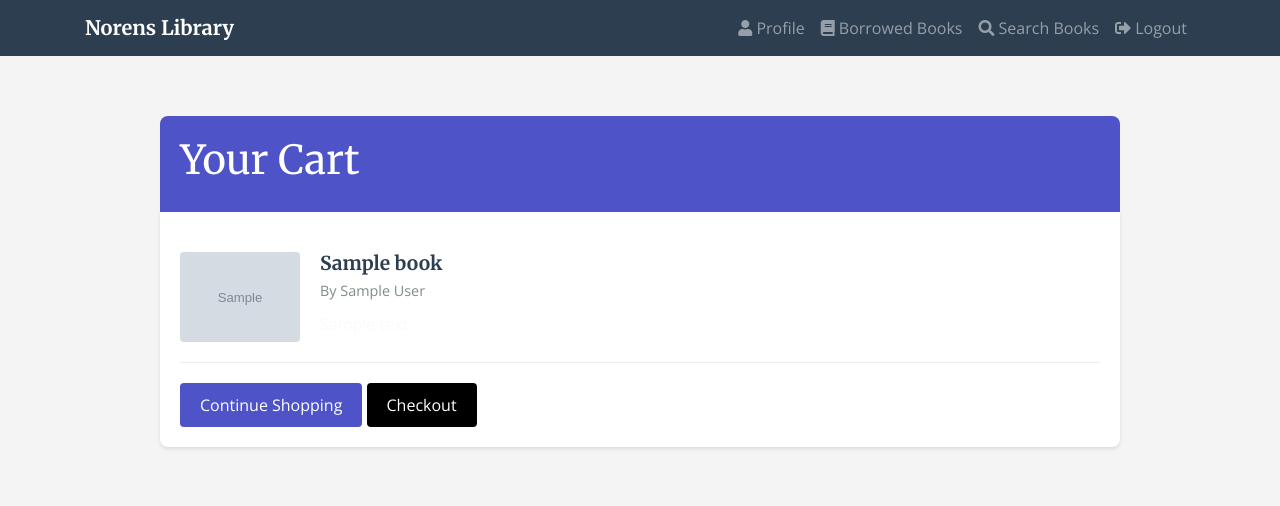
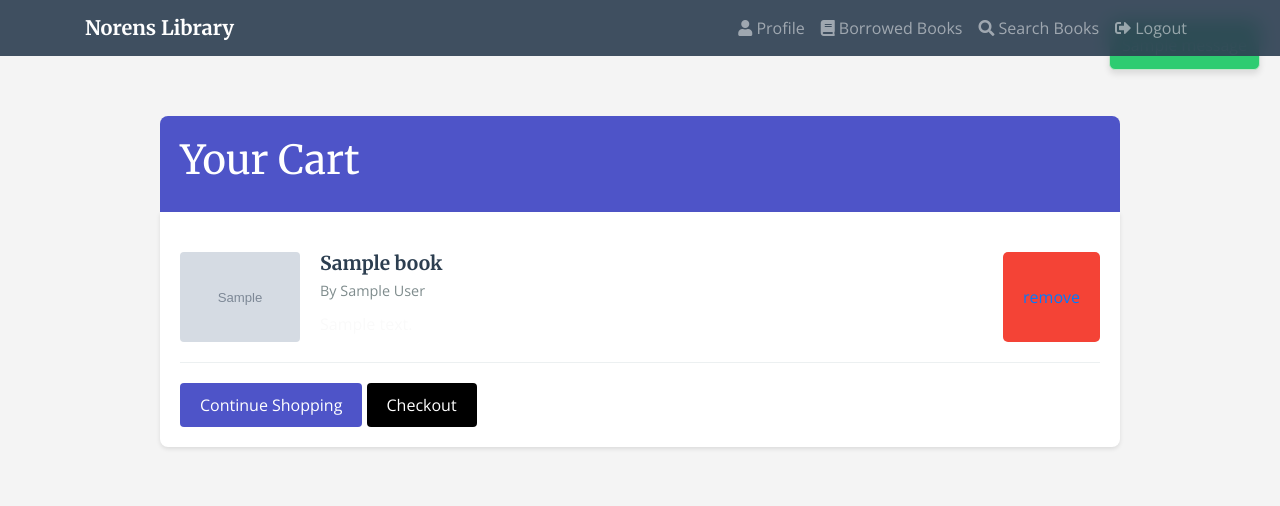
Before and after one commit to vishalnor/library-management-system, a Flask app: page /cart in a window 1280 px wide. Shown: the top 506 px of the page. Run offline with Flask 3, Linux system fonts and the light colour scheme; a user stored in the database is signed in; tables that the repository leaves empty hold one stand-in row (values such as "Sample post"); grey boxes marked "Sample" are stand-in pictures; one stand-in notice (Sample message) is shown.

Commit message:
bug fixed at add to cart also updated ui

```diff
--- a/app/routes.py
+++ b/app/routes.py
@@ -83,58 +83,60 @@
         books = response.json().get("items", [])
     return render_template("search.html", books=books)
 
-
-@app.route("/add_to_cart/<book_id>", methods=["GET", "POST"])
+@app.route("/add_to_cart/<book_id>", methods=["POST", "GET"])
 @login_required
 def add_to_cart(book_id):
     try:
+        # Fetch book details from Google Books API
         response = requests.get(
             f"https://www.googleapis.com/books/v1/volumes/{book_id}?key={os.getenv('GOOGLE_BOOKS_API_KEY')}"
         )
         response.raise_for_status()  # This will raise an HTTPError for bad responses
-        book = response.json()
+        book_data = response.json()
 
-        volume_info = book.get("volumeInfo", {})
-        id = book_id
+        volume_info = book_data.get("volumeInfo", {})
         title = volume_info.get("title", "No Title")
         authors = ", ".join(volume_info.get("authors", ["No Authors"]))
         description = volume_info.get("description", "No Description")
         image = volume_info.get("imageLinks", {}).get("thumbnail")
         print("Image", image)
-        # Save book information to the database
-        new_book = Book(
-            google_id=id,
-            title=title,
-            authors=authors,
-            description=description,
-            image=image,
-        )
-        db.session.add(new_book)
-        db.session.commit()
-        print("new book:", new_book)
-        # Check if the book is already in the cart
-        book = Book.query.filter_by(google_id=id).first()
 
-        if book:
-            # Check if the book is already in the user's cart
-            existing_cart_item = CartItem.query.filter_by(
-                user_id=current_user.id, book_id=book.id
-            ).first()
+        # Check if the book already exists in the database
+        book = Book.query.filter_by(google_id=book_id).first()
 
-            if not existing_cart_item:
-                # Add the book to the cart
-                new_cart_item = CartItem(user_id=current_user.id, book_id=book.id)
-                db.session.add(new_cart_item)
-                db.session.commit()
-                print("Book added to cart")
-            else:
-                print("The book is already in the user's cart")
+        if not book:
+            # If the book does not exist, create a new one
+            book = Book(
+                google_id=book_id,
+                title=title,
+                authors=authors,
+                description=description,
+                image=image,
+            )
+            db.session.add(book)
+            db.session.commit()
+            print("New book added to database:", book)
+        # Check if the book is already in the user's cart
+        existing_cart_item = CartItem.query.filter_by(
+            user_id=current_user.id, book_id=book.id
+        ).first()
+
+        if not existing_cart_item:
+            # If the book is not in the cart, add it
+            new_cart_item = CartItem(user_id=current_user.id, book_id=book.id)
+            db.session.add(new_cart_item)
+            db.session.commit()
+            flash("Book added to cart.", "success")
+            print("Book added to cart")
         else:
-            print("Book not found")
+            flash("The book is already in your cart.", "info")
+            print("The book is already in the user's cart")
 
     except requests.exceptions.RequestException as e:
+        flash(f"HTTP Request failed: {e}", "error")
         print(f"HTTP Request failed: {e}")
     except Exception as e:
+        flash(f"An unexpected error occurred: {e}", "error")
         print(f"An unexpected error occurred: {e}")
 
     return redirect(url_for("cart"))
@@ -195,6 +197,16 @@
     # Render the checkout page for GET request
     return render_template("checkout.html")
 
+@home.route("/remove_book/<book_id>", methods=["GET", "POST"])
+@login_required
+def remove_book(book_id):
+    book = CartItem.query.filter_by(book_id=book_id).first()
+
+    print(book)
+    db.session.delete(book)
+    db.session.commit()
+    flash("Book Removed", "success")
+    return redirect(url_for("cart"))
 
 @home.route("/profile")
 @login_required
--- a/app/templates/base.html
+++ b/app/templates/base.html
@@ -17,6 +17,26 @@
       href="https://cdn.jsdelivr.net/npm/bootstrap@4.6.0/dist/css/bootstrap.min.css"
     />
     <style>
+      :root {
+        --primary-color: #4e54c8;
+        --secondary-color: #f5f7fa;
+        --text-color: #333;
+        --error-color: #e74c3c;
+        --success-color: #2ecc71;
+      }
+
+      main.container {
+        animation: fadeIn 0.5s ease-out;
+      }
+
+      @keyframes fadeIn {
+        from {
+          opacity: 0;
+        }
+        to {
+          opacity: 1;
+        }
+      }
       body {
         font-family: "Open Sans", sans-serif;
         padding-top: 56px; /* Height of navbar */
@@ -58,13 +78,12 @@
         align-items: center;
         z-index: 9999;
       }
-
       .loader {
-        border: 5px solid #f3f3f3;
-        border-top: 5px solid #3498db;
+        border: 3px solid var(--background-color);
+        border-top: 3px solid var(--primary-color);
         border-radius: 50%;
-        width: 50px;
-        height: 50px;
+        width: 40px;
+        height: 40px;
         animation: spin 1s linear infinite;
       }
 
@@ -84,74 +103,76 @@
         --text-color: #333;
       }
 
+      .navbar {
+  background-color: rgba(44, 62, 80, 0.9);
+  backdrop-filter: blur(10px);
+}
+
+h1, h2, h3, h4, h5, h6 {
+  font-family: 'Merriweather', serif;
+}
+
       body {
         font-family: "Poppins", sans-serif;
       }
 
       .alert {
         position: fixed;
-        top: 50px;
+        top: 20px;
         right: 20px;
-        z-index: 1000;
-        padding: 10px 20px;
-        border-radius: 5px;
-        opacity: 0;
-        transform: translateY(-20px);
-        transition: opacity 0.5s, transform 0.5s;
+        max-width: 300px;
+        padding: 15px 20px;
+        border-radius: 8px;
+        box-shadow: 0 4px 6px rgba(0, 0, 0, 0.1);
+        animation: slideIn 0.5s ease-out;
       }
 
-      .alert.show {
-        opacity: 1;
-        transform: translateY(0);
+      @keyframes slideIn {
+        from {
+          transform: translateX(100%);
+          opacity: 0;
+        }
+        to {
+          transform: translateX(0);
+          opacity: 1;
+        }
+      }
+      .alert {
+        padding: 12px;
+        border-radius: 6px;
+        margin-bottom: 20px;
+        text-align: center;
+        font-weight: 500;
+      }
+
+      .btn-primary {
+        background-color: var(--primary-color);
+        border: none;
+        transition: all 0.3s ease;
+      }
+      .btn-primary:hover {
+        background-color: darken(var(--primary-color), 10%);
+        transform: translateY(-2px);
+        box-shadow: 0 4px 6px rgba(0, 0, 0, 0.1);
       }
 
       .alert-success {
         background-color: var(--success-color);
         color: #ffffff;
-        border-color: var(--success-color);
       }
 
       .alert-danger {
         background-color: var(--error-color);
         color: #ffffff;
-        border-color: var(--error-color);
-      }
-
-      .alert-dismissible .close {
-        position: absolute;
-        top: 30px;
-        right: 0;
-        padding: 0.75rem 1.25rem;
-        color: inherit;
-      }
-
-      .alert-dismissible .close:hover {
-        color: #000;
-        text-decoration: none;
       }
     </style>
     {% block head %}{% endblock %}
   </head>
   <body>
-    <div id="flash-container">
-      {% with messages = get_flashed_messages(with_categories=true) %} {% if
-      messages %} {% for category, message in messages %}
-      <div
-        class="alert alert-{{ category }} alert-dismissible fade show"
-        role="alert"
-      >
-        {{ message }}
-        <button
-          type="button"
-          class="close"
-          data-dismiss="alert"
-          aria-label="Close"
-        >
-          <span aria-hidden="true">&times;</span>
-        </button>
-      </div>
-      {% endfor %} {% endif %} {% endwith %}
-    </div>
+    {% with messages = get_flashed_messages(with_categories=true) %} {% if
+    messages %} {% for category, message in messages %}
+    <div class="alert alert-{{ category }}">{{ message }}</div>
+    {% endfor %} {% endif %} {% endwith %}
     <div id="loading-overlay" style="display: none">
       <div class="loader"></div>
     </div>
--- a/app/templates/cart.html
+++ b/app/templates/cart.html
@@ -103,8 +103,21 @@
     color: aliceblue !important;
     background-color: #0000006c !important;
   }
+
+  .remove-btn {
+    background-color: #f44336; /* Red background */
+    color: white; /* White text */
+    border: none; /* Remove borders */
+    border-radius: 5px; /* Rounded corners */
+    padding: 10px 20px; /* Some padding */
+    font-size: 16px; /* Font size */
+    cursor: pointer; /* Pointer cursor on hover */
+    transition: background-color 0.3s; /* Smooth transition */
+  }
+  .remove-btn:hover {
+    background-color: #d32f2f; /* Darker red on hover */
+  }
 </style>
-
 
 <div class="cart-container">
   <div class="cart-header">
@@ -125,6 +138,10 @@
         <p class="book-authors">By {{ book.authors }}</p>
         {{ book.description | truncate(150) | safe }}
       </div>
+
+      <button class="remove-btn">
+        <a href="{{ url_for('main.remove_book', book_id=book.id) }}">remove</a>
+      </button>
     </div>
     {% endfor %} {% else %}
     <div class="empty-cart">
```
